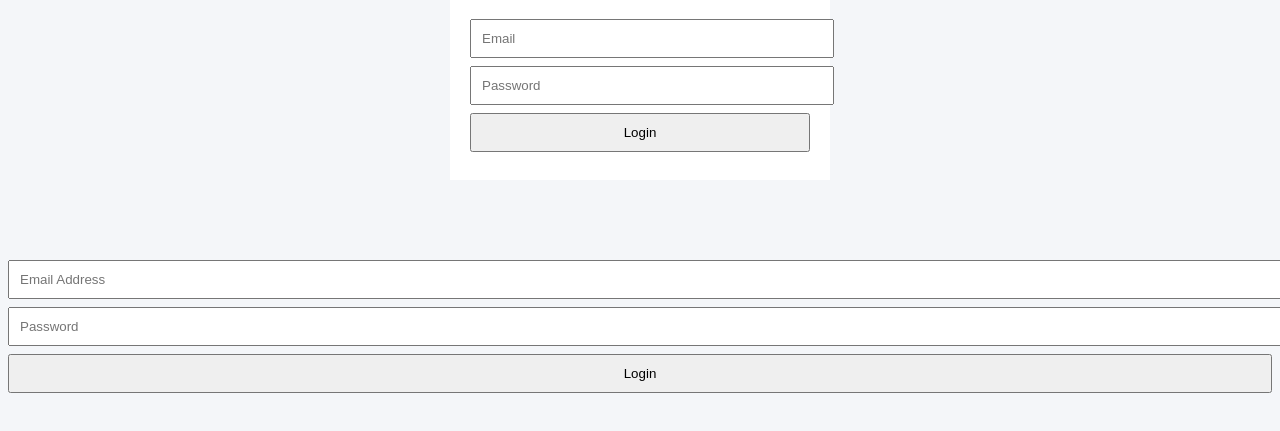
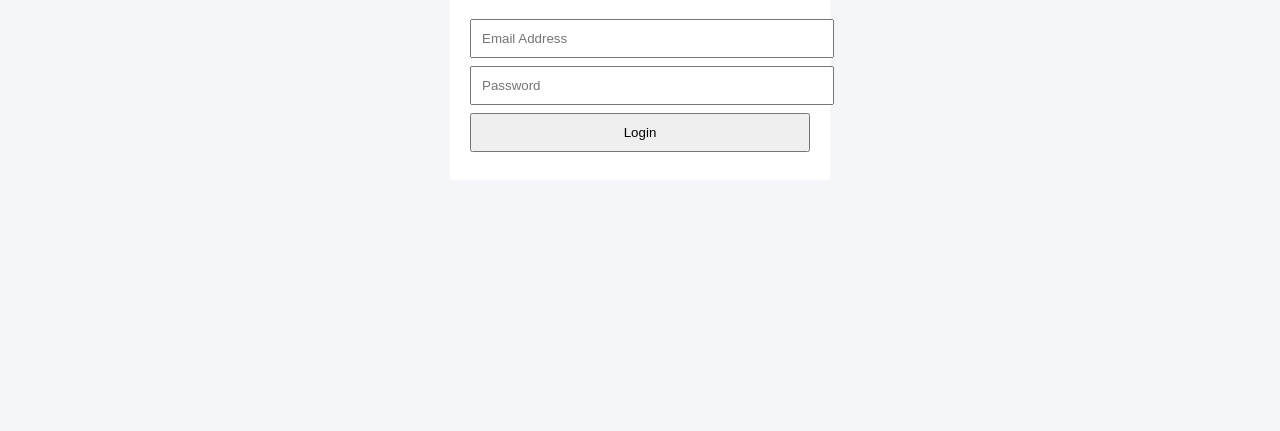
Before and after one commit to Mudasir707/yaarwan, a plain HTML site: page index.html in a window 1280 px wide. Shown: the part 161-592 px from the top of the page. Drawn offline with Linux system fonts and the light colour scheme; files that its build step writes are made by us from their sources.

Commit message:
Refactor login form in index.html
Updated login form structure and added required attributes.

```diff
--- a/index.html
+++ b/index.html
@@ -1,5 +1,6 @@
-<!DOCTYPE html><html><head><link rel='stylesheet' href='css/style.css'></head><body><div class='login'><h1>YaarWan ERP</h1><input placeholder='Email'><input type='password' placeholder='Password'><button onclick="location.href='dashboard.html'">Login</button></div></body></html>
-<form id="loginForm">
+<!DOCTYPE html><html><head><link rel='stylesheet' href='css/style.css'>
+</head><body>
+    <div class='login'><h1>YaarWan ERP</h1>
     <input type="email" id="email" placeholder="Email Address" required>
 
     <input type="password" id="password" placeholder="Password" required>
```
